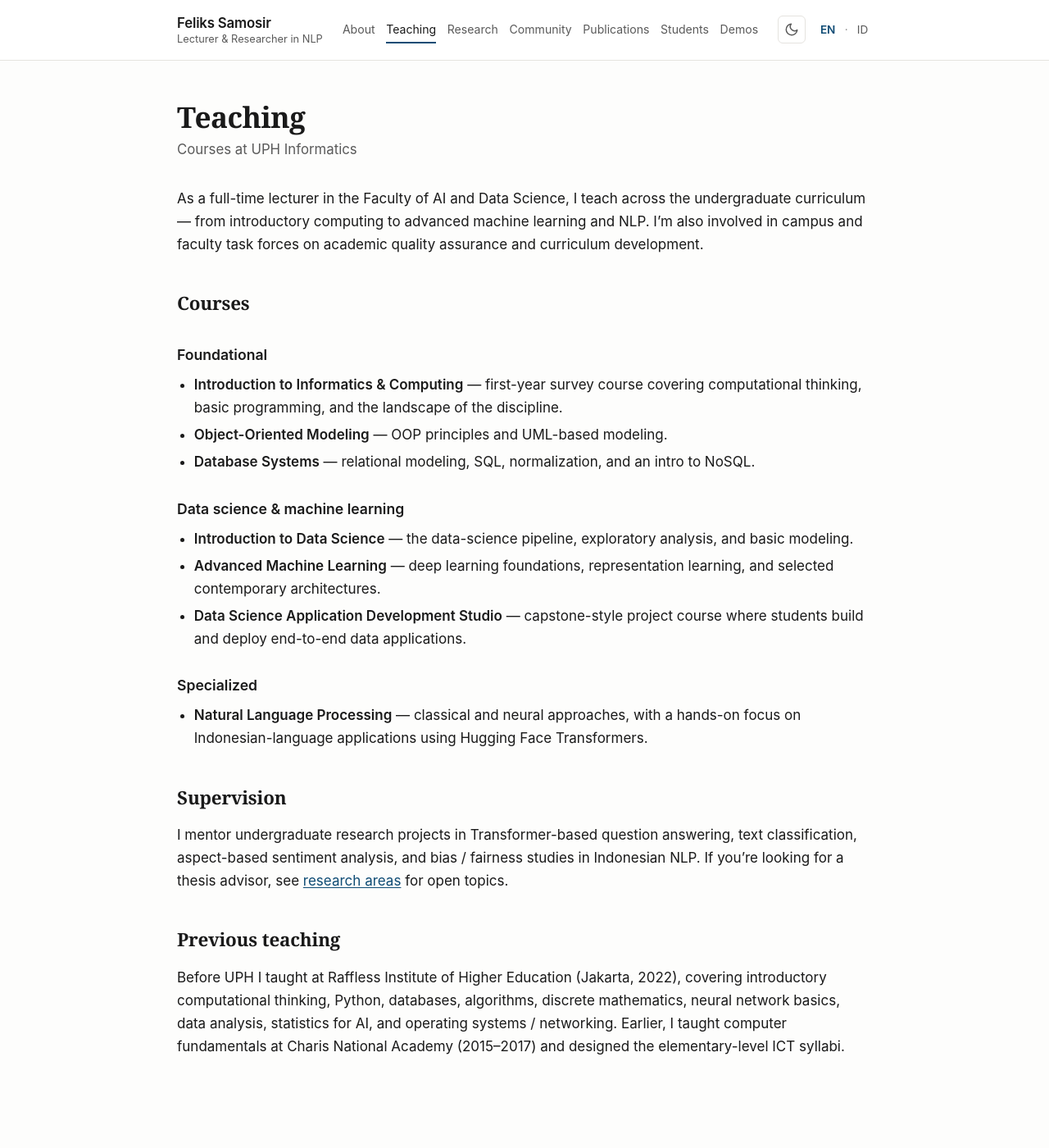
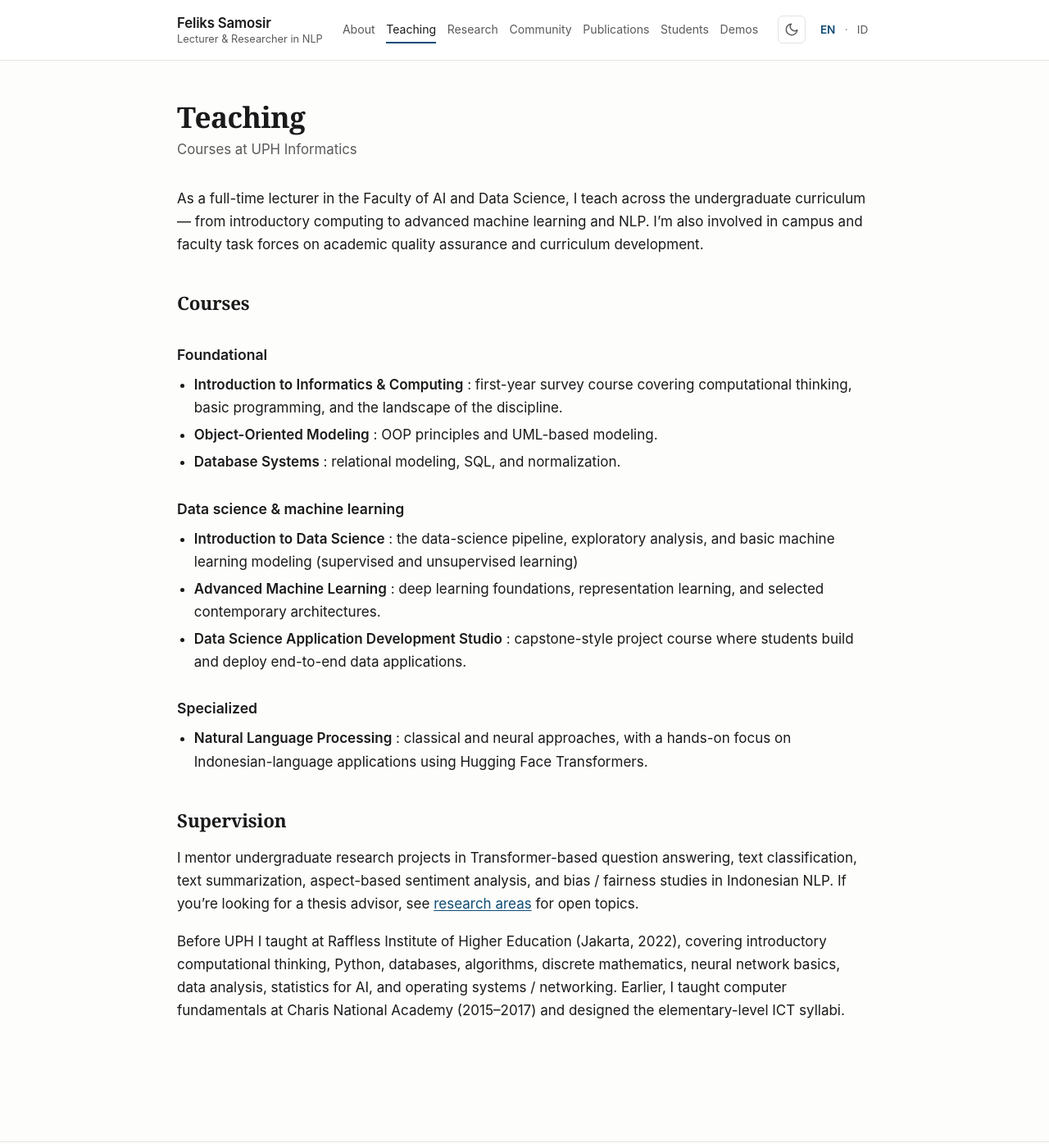
Before and after one commit to FeliksMakarios/feliksmakarios.github.io, a Jekyll site: the page built from en/teaching.md, in a window 1280 px wide and 1400 px high. Shown: the whole window at 82% size. Built offline with Jekyll 4.4.1, drawn with Linux system fonts in a browser that asks for light colours.

```diff
--- a/en/teaching.md
+++ b/en/teaching.md
@@ -16,33 +16,31 @@ and curriculum development.
 
 ### Foundational
 
-- **Introduction to Informatics &amp; Computing** — first-year survey course covering
+- **Introduction to Informatics &amp; Computing** : first-year survey course covering
   computational thinking, basic programming, and the landscape of the discipline.
-- **Object-Oriented Modeling** — OOP principles and UML-based modeling.
-- **Database Systems** — relational modeling, SQL, normalization, and an intro to NoSQL.
+- **Object-Oriented Modeling** : OOP principles and UML-based modeling.
+- **Database Systems** : relational modeling, SQL, and normalization.
 
 ### Data science &amp; machine learning
 
-- **Introduction to Data Science** — the data-science pipeline, exploratory analysis, and
-  basic modeling.
-- **Advanced Machine Learning** — deep learning foundations, representation learning, and
+- **Introduction to Data Science** : the data-science pipeline, exploratory analysis, and
+  basic machine learning modeling (supervised and unsupervised learning)
+- **Advanced Machine Learning** : deep learning foundations, representation learning, and
   selected contemporary architectures.
-- **Data Science Application Development Studio** — capstone-style project course where
+- **Data Science Application Development Studio** : capstone-style project course where
   students build and deploy end-to-end data applications.
 
 ### Specialized
 
-- **Natural Language Processing** — classical and neural approaches, with a hands-on focus
+- **Natural Language Processing** : classical and neural approaches, with a hands-on focus
   on Indonesian-language applications using Hugging Face Transformers.
 
 ## Supervision
 
 I mentor undergraduate research projects in Transformer-based question answering, text
-classification, aspect-based sentiment analysis, and bias / fairness studies in Indonesian
+classification, text summarization, aspect-based sentiment analysis, and bias / fairness studies in Indonesian
 NLP. If you're looking for a thesis advisor, see <a href="/en/research/">research areas</a>
 for open topics.
-
-## Previous teaching
 
 Before UPH I taught at Raffless Institute of Higher Education (Jakarta, 2022), covering
 introductory computational thinking, Python, databases, algorithms, discrete mathematics,
```
